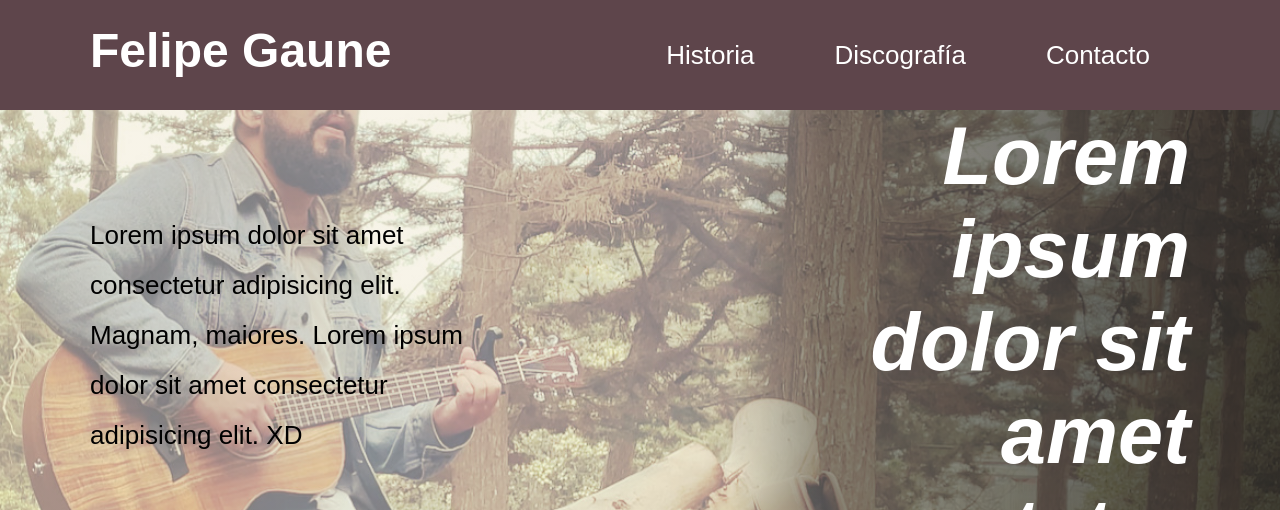
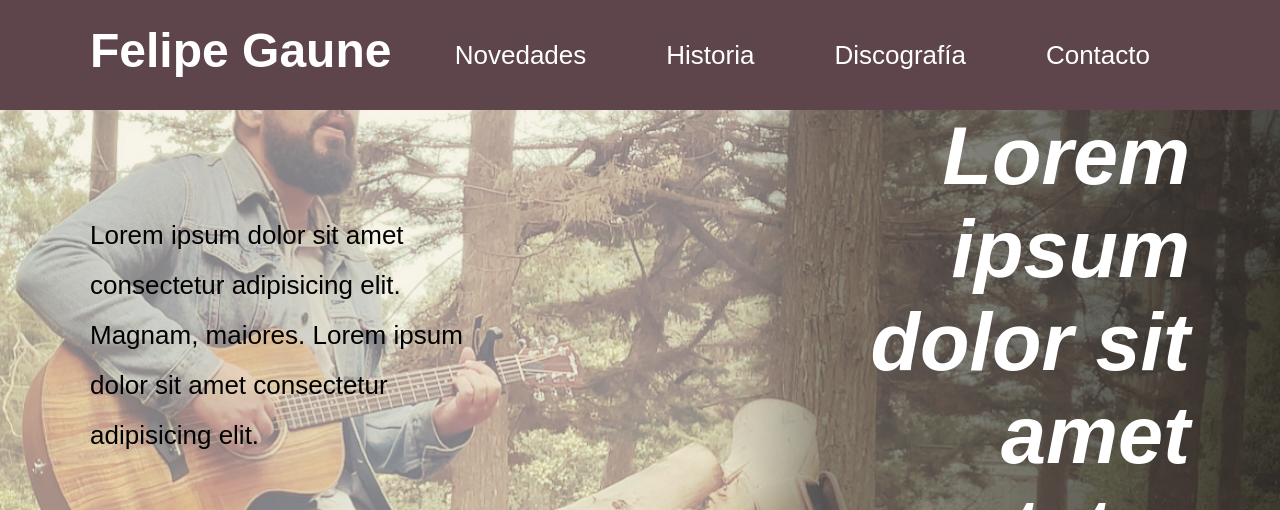
Before and after one commit to valentin-diaz/Pagina-Felipe-Gaune, a plain HTML site: page index.html in a window 1280 px wide. Shown: the top 510 px of the page. Drawn offline with Linux system fonts and the light colour scheme; a web font is replaced by a local one.

Commit message:
prueba exitosa netlify

```diff
--- a/index.html
+++ b/index.html
@@ -28,7 +28,7 @@
                 <a href="#" id="logo">Felipe Gaune</a>
                 <nav>
                     <ul>
-                        <!-- <li><a href="#" class="full-bar">Novedades</a></li> -->
+                        <li><a href="#" class="full-bar">Novedades</a></li>
                         <li><a href="#" class="full-bar">Historia</a></li>
                         <li><a href="#" class="full-bar">Discografía</a></li>
                         <li><a href="#" class="full-bar">Contacto</a></li>
@@ -41,7 +41,7 @@
         <section id="hero-section">
             <div class="shadow-container"></div>
             <div class="container-hero mx1">
-                <p>Lorem ipsum dolor sit amet consectetur adipisicing elit. Magnam, maiores. Lorem ipsum dolor sit amet consectetur adipisicing elit. XD</p>
+                <p>Lorem ipsum dolor sit amet consectetur adipisicing elit. Magnam, maiores. Lorem ipsum dolor sit amet consectetur adipisicing elit.</p>
                 <h1>Lorem ipsum dolor sit amet consectetur</h1>
                 <div class="hero-btn-container">
                     <button>Ver más</button>
```
